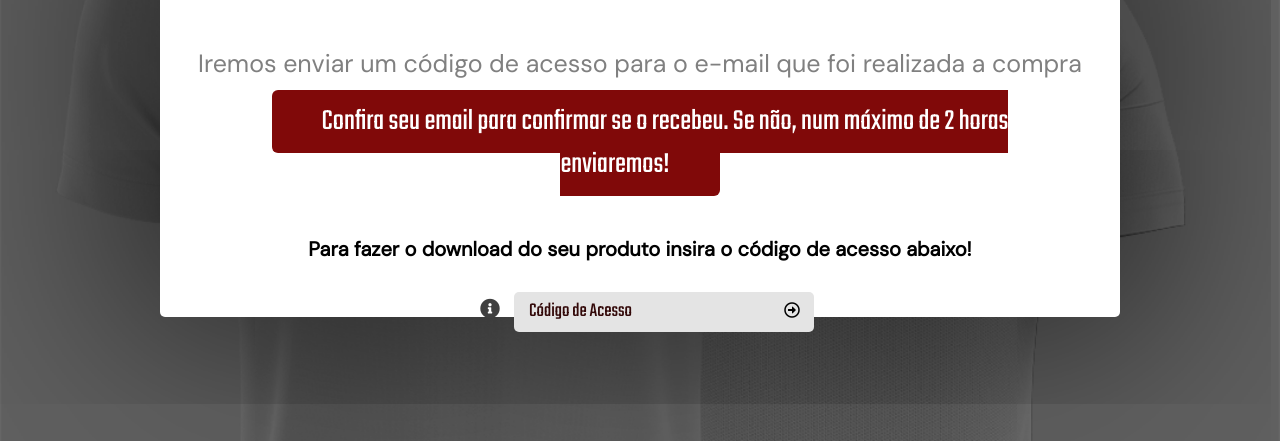
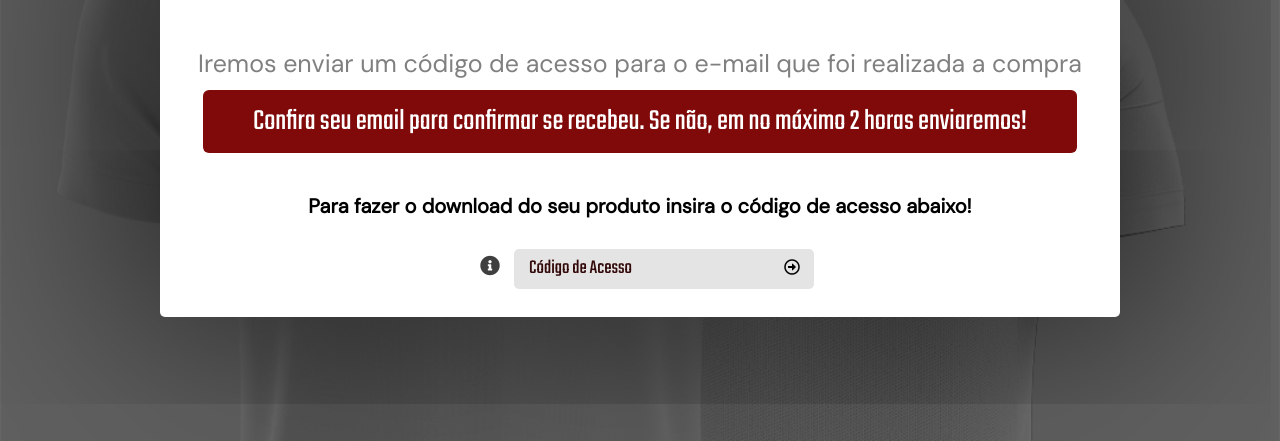
Before and after one commit to pormazion/resgatarcodigo, a plain HTML site: page index.html in a window 1280 px wide. Shown: the part 359-800 px from the top of the page. Drawn offline with Linux system fonts and the light colour scheme; a web font is replaced by a local one.

Commit message:
Update index.html

```diff
--- a/index.html
+++ b/index.html
@@ -29,7 +29,7 @@
         <div class="payment_message">
             <h1>Obrigado pela sua compra!</h1>
             <h2><strong>Seu pagamento foi confirmado.</strong></h2>
-            <h2>Iremos enviar um código de acesso para o e-mail que foi realizada a compra <p style="margin: 20px 0px 20px 0px;"><span>Confira seu email para confirmar se o recebeu. Se não, num máximo de 2 horas enviaremos!</span></p></h2>
+            <h2>Iremos enviar um código de acesso para o e-mail que foi realizada a compra <p style="margin: 20px 0px 20px 0px;"><span>Confira seu email para confirmar se recebeu. Se não, em no máximo 2 horas enviaremos!</span></p></h2>
             <h3>Para fazer o download do seu produto insira o código de acesso abaixo!</h3>
             <div class="tooltip"><i class="fas fa-info-circle"></i>
                 <span class="tooltiptext">Caso não possua nenhum código talvez você não tenha nos enviado o email para validarmos seu acesso!</span>
```
